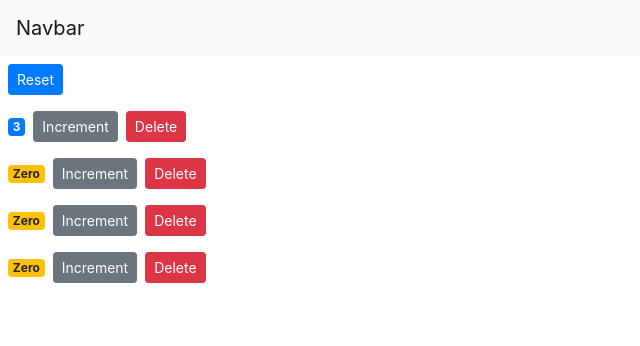
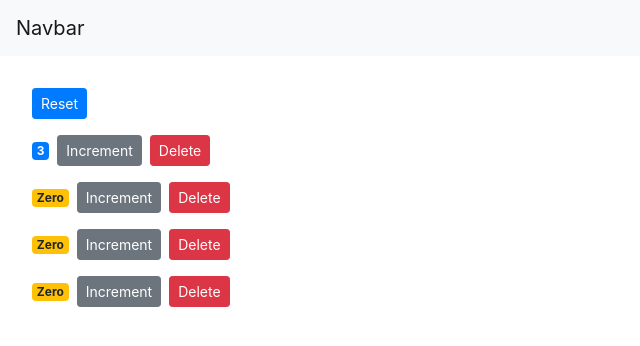
Before and after one commit to SamirJouni/shopping-cart, a React (Create React App) app: page / in a window 1280 px wide. Shown: the top 346 px of the page, without its empty margins (0-640 px from the left). Built offline with nearby package versions, Linux system fonts and the light colour scheme.

Commit message:
wrapped counters in a main component

```diff
--- a/src/containers/App.jsx
+++ b/src/containers/App.jsx
@@ -41,12 +41,14 @@ class App extends Component {
 		return (
 			<React.Fragment>
 				<Navbar />
+				<main className="m-4">
 					<Counters
 						counters={this.state.counters}
 						onIncrement={this.handleIncrement}
 						onDelete={this.handleDelete}
 						onReset={this.handleReset}
 					/>
+				</main>
 			</React.Fragment>
 		);
 	}
```
Lines whose indentation alone changed are shown as unchanged.
